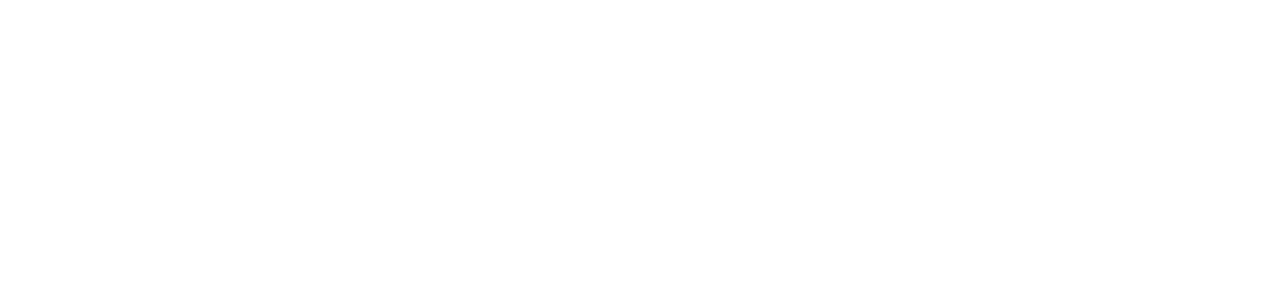
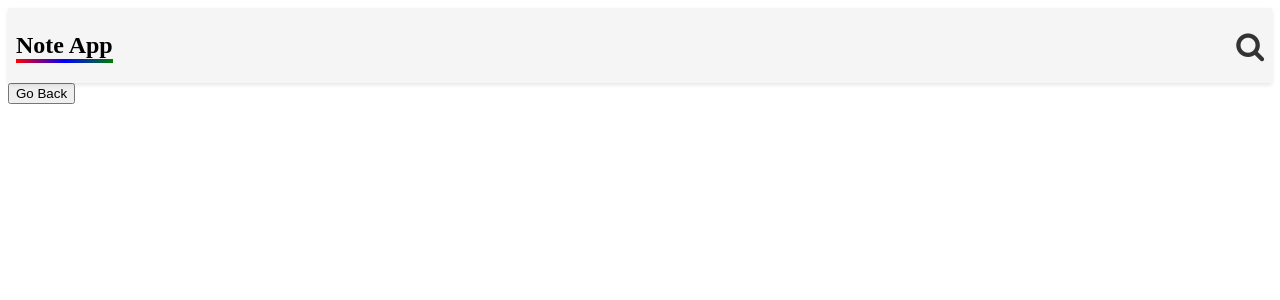
Before and after one commit to Pareshkumarpradhan/note_book, a SvelteKit app: page /search in a window 1280 px wide. Before the commit this address had no page. Shown: the top 300 px of the page. Built offline with nearby package versions, Linux system fonts and the light colour scheme.

Commit message:
package updated

```diff
--- a/src/routes/+layout.svelte
+++ b/src/routes/+layout.svelte
@@ -0,0 +1,58 @@
+<script>
+    import { goto } from '$app/navigation';
+
+    function handleSearch() {
+      // Implement your search functionality here
+      // For example, you can navigate to a search page:
+      goto('/search');
+    }
+  </script>
+  <link rel="stylesheet" href="https://cdnjs.cloudflare.com/ajax/libs/font-awesome/4.7.0/css/font-awesome.min.css" />
+  <header>
+    <h1>Note App</h1>
+    <!-- svelte-ignore a11y-click-events-have-key-events -->
+    <i class="fa fa-search search-icon" on:click={handleSearch}></i>
+  </header>
+
+  <slot></slot>
+
+  <style>
+     header {
+    display: flex;
+    align-items: center;
+    justify-content: space-between;
+    background-color: #f5f5f5;
+    padding: 8px;
+    box-shadow: 0px 2px 4px rgba(0, 0, 0, 0.1);
+    position: sticky;
+    top: 0;
+    z-index: 1;
+  }
+
+  h1 {
+    font-size: 24px;
+    margin-right: 20px;
+    position: relative;
+  }
+
+  h1::after {
+    content: '';
+    position: absolute;
+    left: 0;
+    bottom: -4px;
+    width: 100%;
+    height: 4px;
+    background-image: linear-gradient(to right, red, blue, green); /* Customize the gradient colors as desired */
+  }
+
+  .search-icon {
+    font-size: 30px;
+    cursor: pointer;
+    color: #333;
+    transition: color 0.3s ease;
+  }
+
+  .search-icon:hover {
+    color: #665d5d;
+  }
+  </style>
--- a/src/routes/display_note/+page.svelte
+++ b/src/routes/display_note/+page.svelte
@@ -15,7 +15,7 @@
 	});
 
 	function handleGoBack() {
-		goto("/");
+		goto('/');
 	}
 </script>
 
--- a/src/routes/newnote/+page.svelte
+++ b/src/routes/newnote/+page.svelte
@@ -2,7 +2,6 @@
 	import { goto } from '$app/navigation';
 	import { Database, Store, type StoreArgs } from '@cloudparker/easy-idb';
 	import { onMount } from 'svelte';
-
 
 	let notesStore: Store;
 	let db: Database | null = null;
--- /dev/null
+++ b/src/routes/search/+page.svelte
@@ -0,0 +1,12 @@
+<script>
+    import { goto } from '$app/navigation';
+
+    function handleGoBack() {
+		goto('/');
+	}
+</script>
+
+
+<main>
+    <button on:click={handleGoBack}>Go Back</button>
+</main>
```
Also changed, not shown: src/routes/+page.svelte (+8 -13 lines). Lines whose indentation alone changed are shown as unchanged.
